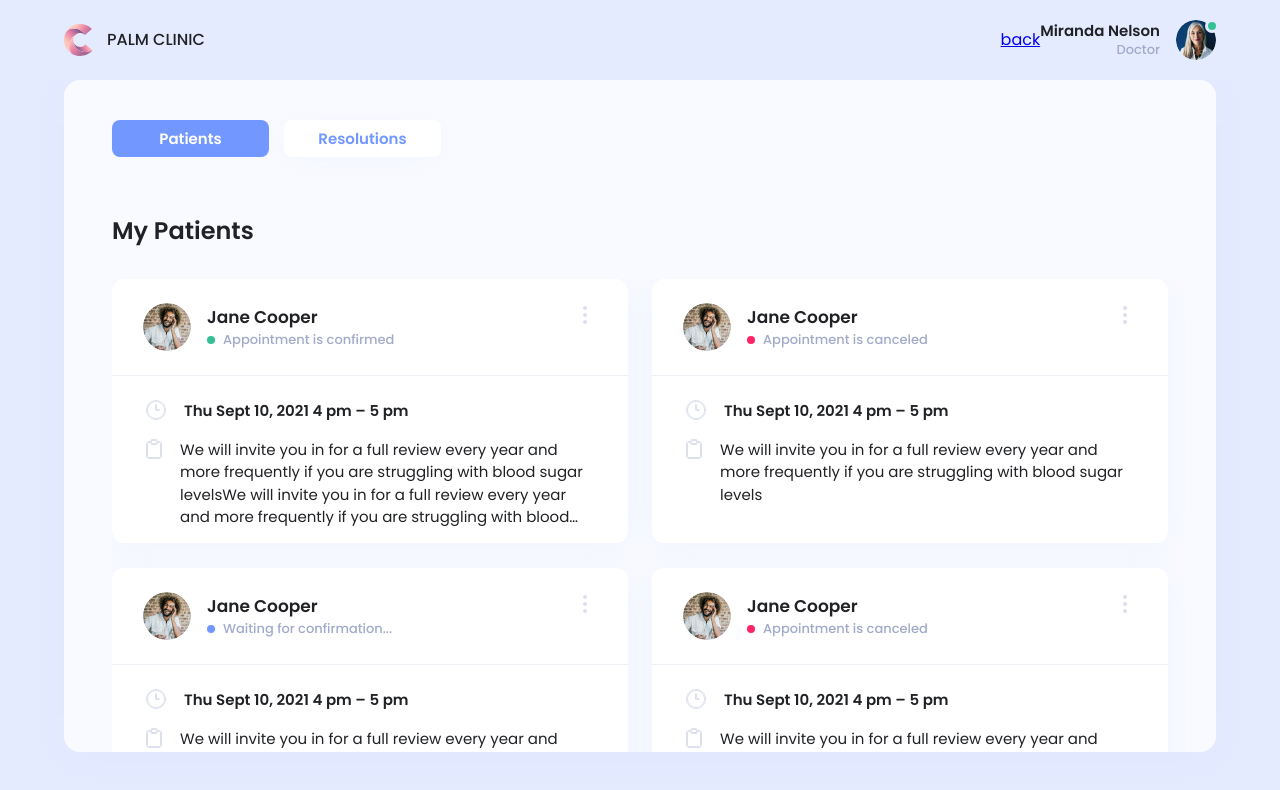
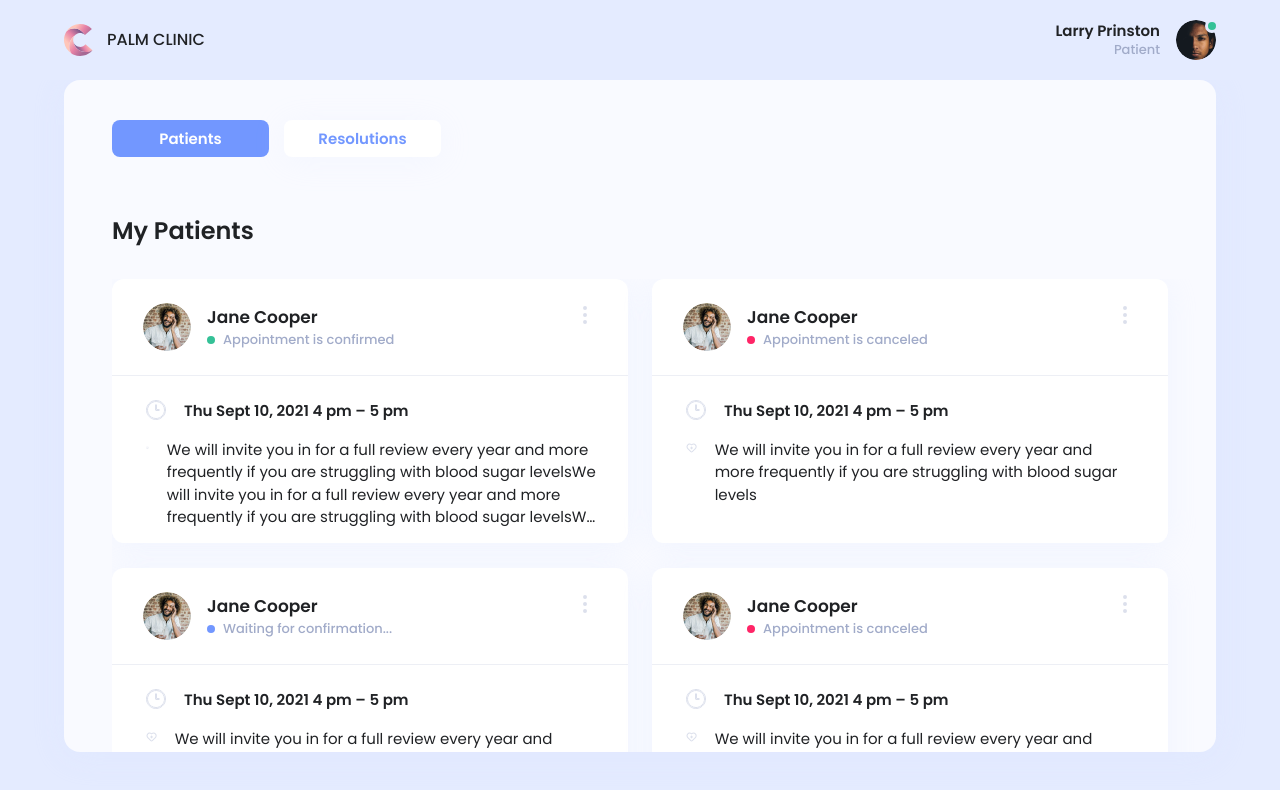
Before and after one commit to Feralwater/itrex-lab, a React (Create React App) app: page /patients in a window 1280 px wide. Shown: the top 790 px of the page. Built offline with nearby package versions, Linux system fonts and the light colour scheme.

Commit message:
[task-3: add user view]

```diff
--- /dev/null
+++ b/src/actions/appointments.ts
@@ -0,0 +1,23 @@
+export function getAppointments() {
+    // return  []
+    return [
+        {
+            avatar: "/img/patient-avatar.png",
+            firstName: "Jane",
+            lastName: "Cooper",
+            doctor: "therapist",
+            time: "Thu Sept 10, 2021 4 pm – 5 pm",
+            description: "Headache, pant",
+            role: "patient",
+        },
+        {
+            avatar: "/img/patient-avatar.png",
+            firstName: "Jane",
+            lastName: "Cooper",
+            doctor: "therapist",
+            time: "Thu Sept 10, 2021 4 pm – 5 pm",
+            description: "Headache, pant",
+            role: "patient",
+        },
+    ]
+};
--- a/src/actions/doctors.ts
+++ b/src/actions/doctors.ts
@@ -1,9 +1,26 @@
-export function getMe() {
-    // return undefined
-    return {
+const users = [
+    {
+        id: "2",
         avatar: "img/doctor-avatar.png",
         firstName: "Miranda",
         secondName: "Nelson",
         role: "doctor"
+    },
+    {
+        id: "1",
+        avatar: "img/user-avatar.png",
+        firstName: "Larry",
+        secondName: "Prinston",
+        role: "patient",
     }
+];
+
+export function getMe() {
+    // return undefined
+    return users[1]
 }
+
+// export function getdoctors() {
+//     // return undefined
+//     return users
+// }
--- a/src/actions/patients.ts
+++ b/src/actions/patients.ts
@@ -17,7 +17,8 @@ export const api = {
                 description: "We will invite you in for a full review every year and more frequently if you are struggling with blood sugar levels" +
                     "We will invite you in for a full review every year and more frequently if you are struggling with blood sugar levels" +
                     "We will invite you in for a full review every year and more frequently if you are struggling with blood sugar levels" +
-                    "We will invite you in for a full review every year and more frequently if you are struggling with blood sugar levels"
+                    "We will invite you in for a full review every year and more frequently if you are struggling with blood sugar levels",
+                role: "patient",
             },
             {
                 avatar: "/img/patient-avatar.png",
@@ -25,7 +26,8 @@ export const api = {
                 lastName: "Cooper",
                 status: statuses.canceled,
                 time: "Thu Sept 10, 2021 4 pm – 5 pm",
-                description: "We will invite you in for a full review every year and more frequently if you are struggling with blood sugar levels"
+                description: "We will invite you in for a full review every year and more frequently if you are struggling with blood sugar levels",
+                role: "patient",
             },
             {
                 avatar: "/img/patient-avatar.png",
@@ -33,7 +35,8 @@ export const api = {
                 lastName: "Cooper",
                 status: statuses.waiting,
                 time: "Thu Sept 10, 2021 4 pm – 5 pm",
-                description: "We will invite you in for a full review every year and more frequently if you are struggling with blood sugar levels"
+                description: "We will invite you in for a full review every year and more frequently if you are struggling with blood sugar levels",
+                role: "patient",
             },
             {
                 avatar: "/img/patient-avatar.png",
@@ -41,7 +44,8 @@ export const api = {
                 lastName: "Cooper",
                 status: statuses.canceled,
                 time: "Thu Sept 10, 2021 4 pm – 5 pm",
-                description: "We will invite you in for a full review every year and more frequently if you are struggling with blood sugar levels"
+                description: "We will invite you in for a full review every year and more frequently if you are struggling with blood sugar levels",
+                role: "patient",
             },
             {
                 avatar: "/img/patient-avatar.png",
@@ -49,7 +53,8 @@ export const api = {
                 lastName: "Cooper",
                 status: statuses.confirmed,
                 time: "Thu Sept 10, 2021 4 pm – 5 pm",
-                description: "We will invite you in for a full review every year and more frequently if you are struggling with blood sugar levels"
+                description: "We will invite you in for a full review every year and more frequently if you are struggling with blood sugar levels",
+                role: "patient",
             },
             {
                 avatar: "/img/patient-avatar.png",
@@ -57,7 +62,8 @@ export const api = {
                 lastName: "Cooper",
                 status: statuses.canceled,
                 time: "Thu Sept 10, 2021 4 pm – 5 pm",
-                description: "We will invite you in for a full review every year and more frequently if you are struggling with blood sugar levels"
+                description: "We will invite you in for a full review every year and more frequently if you are struggling with blood sugar levels",
+                role: "patient",
             },
             {
                 avatar: "/img/patient-avatar.png",
@@ -65,7 +71,8 @@ export const api = {
                 lastName: "Cooper",
                 status: statuses.confirmed,
                 time: "Thu Sept 10, 2021 4 pm – 5 pm",
-                description: "We will invite you in for a full review every year and more frequently if you are struggling with blood sugar levels"
+                description: "We will invite you in for a full review every year and more frequently if you are struggling with blood sugar levels",
+                role: "patient",
             },
             {
                 avatar: "/img/patient-avatar.png",
@@ -73,7 +80,8 @@ export const api = {
                 lastName: "Cooper",
                 status: statuses.waiting,
                 time: "Thu Sept 10, 2021 4 pm – 5 pm",
-                description: "We will invite you in for a full review every year and more frequently if you are struggling with blood sugar levels"
+                description: "We will invite you in for a full review every year and more frequently if you are struggling with blood sugar levels",
+                role: "patient",
             },
             {
                 avatar: "/img/patient-avatar.png",
@@ -81,7 +89,8 @@ export const api = {
                 lastName: "Cooper",
                 status: statuses.waiting,
                 time: "Thu Sept 10, 2021 4 pm – 5 pm",
-                description: "We will invite you in for a full review every year and more frequently if you are struggling with blood sugar levels"
+                description: "We will invite you in for a full review every year and more frequently if you are struggling with blood sugar levels",
+                role: "patient",
             },
             {
                 avatar: "/img/patient-avatar.png",
@@ -89,7 +98,8 @@ export const api = {
                 lastName: "Cooper",
                 status: statuses.confirmed,
                 time: "Thu Sept 10, 2021 4 pm – 5 pm",
-                description: "We will invite you in for a full review every year and more frequently if you are struggling with blood sugar levels"
+                description: "We will invite you in for a full review every year and more frequently if you are struggling with blood sugar levels",
+                role: "patient",
             },
             {
                 avatar: "/img/patient-avatar.png",
@@ -97,7 +107,8 @@ export const api = {
                 lastName: "Cooper",
                 status: statuses.confirmed,
                 time: "Thu Sept 10, 2021 4 pm – 5 pm",
-                description: "We will invite you in for a full review every year and more frequently if you are struggling with blood sugar levels"
+                description: "We will invite you in for a full review every year and more frequently if you are struggling with blood sugar levels",
+                role: "patient",
             },
             {
                 avatar: "/img/patient-avatar.png",
@@ -105,12 +116,13 @@ export const api = {
                 lastName: "Cooper",
                 status: statuses.waiting,
                 time: "Thu Sept 10, 2021 4 pm – 5 pm",
-                description: "We will invite you in for a full review every year and more frequently if you are struggling with blood sugar levels"
+                description: "We will invite you in for a full review every year and more frequently if you are struggling with blood sugar levels",
+                role: "patient",
             },
         ]
     }
 }
 
 export function getPatients() {
-   return api.getPatientsList()
+    return api.getPatientsList()
 }
--- /dev/null
+++ b/src/components/appointments/AppointmentsTemplate.tsx
@@ -0,0 +1,36 @@
+import React from 'react';
+import Header from "../header/Header";
+import {
+    Body,
+    BodyDoctorView,
+    Patients,
+    PatientsContainer
+} from "../doctorViews/doctorViewTemplate/DoctorViewTemplateStyles";
+import PatientsContainerHeader from "../doctorViews/doctorViewTemplate/patientsContainerHeader/PatientsContainerHeader";
+import DoctorViewFullState from "../doctorViews/doctorViewFullState/DoctorViewFullState";
+import DoctorViewEmptyState from "../doctorViews/doctorViewEmptyState/DoctorViewEmptyState";
+import {getAppointments} from "../../actions/appointments";
+
+const AppointmentsTemplate = () => {
+    const appointments = getAppointments()
+    return (
+        <>
+            <Header/>
+            <Body>
+                <BodyDoctorView>
+                    <Patients>
+                        <PatientsContainerHeader role={"patient"}/>
+                        <PatientsContainer patientsLength={appointments.length}>
+                            {appointments.length > 0
+                                ? <DoctorViewFullState patients={appointments}/>
+                                : <DoctorViewEmptyState/>
+                            }
+                        </PatientsContainer>
+                    </Patients>
+                </BodyDoctorView>
+            </Body>
+        </>
+    );
+};
+
+export default AppointmentsTemplate;
--- a/src/components/doctorViews/doctorViewFullState/DoctorViewFullState.tsx
+++ b/src/components/doctorViews/doctorViewFullState/DoctorViewFullState.tsx
@@ -5,9 +5,11 @@ export type PatientType = {
     avatar: string
     firstName: string
     lastName: string
-    status: string
+    status?: string
+    doctor?: string
     time: string
     description: string
+    role: string
 }
 export type DoctorViewFullStatePropsType = {
     patients: Array<PatientType>
@@ -23,6 +25,7 @@ const DoctorViewFullState: React.VFC<DoctorViewFullStatePropsType> = ({patients}
                                                               status={patient.status}
                                                               time={patient.time}
                                                               description={patient.description}
+                                                              role={patient.role}
                 />)
             }
         </>
--- a/src/components/doctorViews/doctorViewTemplate/patientsContainerHeader/PatientsContainerHeader.tsx
+++ b/src/components/doctorViews/doctorViewTemplate/patientsContainerHeader/PatientsContainerHeader.tsx
@@ -1,15 +1,38 @@
 import React from 'react';
 import {PatientsButton, PatientsButtonsContainer, PatientsHeader, PatientsTitle} from "./PatientsContainerHeaderStyles";
 
-const PatientsContainerHeader = () => {
+type PatientsContainerHeaderPropsType = {
+    role: string
+}
+
+const PatientsContainerHeader: React.VFC<PatientsContainerHeaderPropsType> = ({role}) => {
+    function chooseButtons(role: string) {
+        switch (role) {
+            case "doctor":
+                return (<>
+                        <PatientsButton to={''} color={"blue"}>Patients</PatientsButton>
+                        <PatientsButton to={''} color={"white"}>Resolutions</PatientsButton>
+                    </>
+                )
+            case "patient":
+                return (<>
+                        <PatientsButton to={''} color={"white"}>Profile</PatientsButton>
+                        <PatientsButton to={''} color={"blue"}>Appointments</PatientsButton>
+                        <PatientsButton to={''} color={"white"}>Resolutions</PatientsButton>
+                    </>
+                )
+            default:
+                return <></>
+        }
+    }
+
     return (
         <>
             <PatientsButtonsContainer>
-                <PatientsButton to={''} color={"blue"}>Patients</PatientsButton>
-                <PatientsButton to={''} color={"white"}>Resolutions</PatientsButton>
+                {chooseButtons(role)}
             </PatientsButtonsContainer>
             <PatientsHeader>
-                <PatientsTitle>my patients</PatientsTitle>
+                <PatientsTitle>{role === "doctor" ? "my patients" : "my appointments"}</PatientsTitle>
             </PatientsHeader>
         </>
     );
--- a/src/components/forms/FormStyles.ts
+++ b/src/components/forms/FormStyles.ts
@@ -62,6 +62,7 @@ export const InputPasswordIcon = styled.i<InputPasswordIconProps>`
   transform: translateY(-50%);
   right: 26px;
   cursor: pointer;
+  -webkit-tap-highlight-color: transparent;
   background: ${(props) => (props.isVisible ? "url(\"../../svgImages/eye-off-icon.svg\") no-repeat" : "url(\"../../svgImages/eye-icon.svg\") no-repeat")};
 `;
 
--- a/src/components/header/Header.tsx
+++ b/src/components/header/Header.tsx
@@ -15,7 +15,8 @@ import {
 
 type HeaderPropsType = {}
 
-type DoctorType = {
+type PageOwnerType = {
+    id: string
     avatar: string
     firstName: string
     secondName: string
@@ -23,7 +24,7 @@ type DoctorType = {
 }
 
 const Header: React.VFC<HeaderPropsType> = () => {
-    const doctor: DoctorType = getMe()
+    const pageOwner: PageOwnerType = getMe()
     return (
         <HeaderWrapper>
             <HeaderContainer>
@@ -32,13 +33,12 @@ const Header: React.VFC<HeaderPropsType> = () => {
                     <LogoText>palm clinic</LogoText>
                 </HeaderLogo>
                 <User>
-                    <Link to={"/sign-in"}>back</Link>
                     <UserInfo>
-                        <UserName>{doctor.firstName + " " + doctor.secondName}</UserName>
-                        <UserRole>{doctor.role}</UserRole>
+                        <UserName>{pageOwner.firstName + " " + pageOwner.secondName}</UserName>
+                        <UserRole>{pageOwner.role}</UserRole>
                     </UserInfo>
                     <UserImageContainer>
-                        <UserImage src={doctor.avatar} alt="doctor\`s avatar"/>
+                        <UserImage src={pageOwner.avatar} alt="doctor\`s avatar"/>
                         <NetworkStatus isOnline={true}/>
                     </UserImageContainer>
                 </User>
--- a/src/components/patientCard/PatientCard.tsx
+++ b/src/components/patientCard/PatientCard.tsx
@@ -2,6 +2,7 @@ import React from 'react';
 import {PatientType} from "../doctorViews/doctorViewFullState/DoctorViewFullState";
 import {ReactComponent as Clock} from '../../svgImages/clock-icon.svg';
 import {ReactComponent as Board} from '../../svgImages/board-icon.svg';
+import {ReactComponent as Heart} from '../../svgImages/heart-icon.svg';
 import {statuses} from "../../actions/patients";
 import {
     AppointmentStatus,
@@ -26,6 +27,7 @@ const PatientCard: React.VFC<PatientType> = ({
                                                  status,
                                                  time,
                                                  description,
+                                                 role
                                              }) => {
     const statusColor = {
         [statuses.confirmed]: '#34C197',
@@ -37,6 +39,19 @@ const PatientCard: React.VFC<PatientType> = ({
         [statuses.canceled]: "Appointment is canceled",
         [statuses.waiting]: "Waiting for confirmation...",
     }
+
+    function isStatus(status: string | undefined) {
+        if (status) {
+            return (
+                <>
+                    <UserCardBodyAppointmentConfirm color={statusColor[status]}/>
+                    <div>{statusDescription[status]}</div>
+                </>)
+        } else {
+            return <div>{"Therapist"}</div>
+        }
+    }
+
     return (
         <UserCard>
             <UserCardHeader>
@@ -47,8 +62,7 @@ const PatientCard: React.VFC<PatientType> = ({
                     <UserInformation>
                         <UserCardName>{firstName + " " + lastName}</UserCardName>
                         <AppointmentStatus>
-                            <UserCardBodyAppointmentConfirm color={statusColor[status]}/>
-                            <div>{statusDescription[status]}</div>
+                            {isStatus(status)}
                         </AppointmentStatus>
                     </UserInformation>
                 </UserData>
@@ -57,15 +71,11 @@ const PatientCard: React.VFC<PatientType> = ({
             </UserCardHeader>
             <UserCardBody>
                 <UserCardBodyTime>
-                    <div>
-                        <Clock/>
-                    </div>
+                    <Clock/>
                     <UserCardBodyTimeText>{time}</UserCardBodyTimeText>
                 </UserCardBodyTime>
                 <UserCardBodyDescription isDescription={description.length > 0}>
-                    <div>
-                        <Board/>
-                    </div>
+                    {role === "doctor" ? <Board/> : <Heart/>}
                     <UserCardBodyDescriptionText>{description}</UserCardBodyDescriptionText>
                 </UserCardBodyDescription>
             </UserCardBody>
--- a/src/routes/Routes.tsx
+++ b/src/routes/Routes.tsx
@@ -6,6 +6,7 @@ import SignIn from "../components/signIn/SignIn";
 import SignUp from "../components/signUp/SignUp";
 import Error404 from "../components/error404/Error404";
 import DoctorViewTemplate from "../components/doctorViews/doctorViewTemplate/DoctorViewTemplate";
+import AppointmentsTemplate from "../components/appointments/AppointmentsTemplate";
 
 export const PATH = {
     PATIENTS: '/patients',
@@ -13,6 +14,7 @@ export const PATH = {
     SEND_EMAIL: '/send-email',
     SIGN_IN: '/sign-in',
     SIGN_UP: '/sign-up',
+    APPOINTMENTS: '/appointments',
 }
 
 function Routes() {
@@ -24,6 +26,7 @@ function Routes() {
             <Route path={PATH.SEND_EMAIL} render={() => <SendEmail email={"example@exam.com"}/>}/>
             <Route path={PATH.SIGN_IN} render={() => <SignIn/>}/>
             <Route path={PATH.SIGN_UP} render={() => <SignUp/>}/>
+            <Route path={PATH.APPOINTMENTS} render={() => <AppointmentsTemplate/>}/>
             <Route render={() => <Error404/>}/>
         </Switch>
     )
```
Also changed, not shown: src/components/doctorViews/doctorViewTemplate/DoctorViewTemplate.tsx (+5 -3 lines), public/img/user-avatar.png (added), src/svgImages/heart-icon.svg (added).
